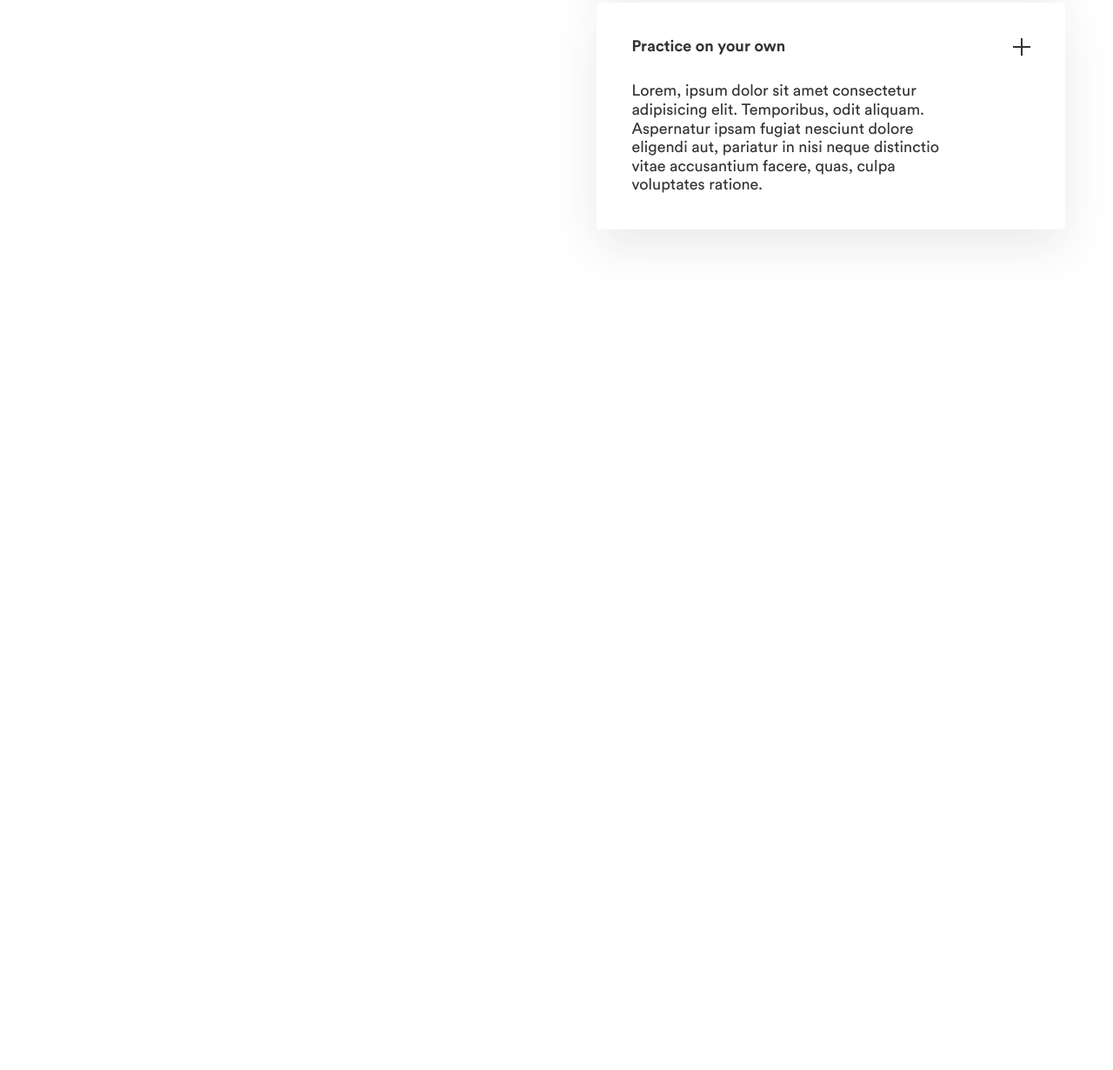
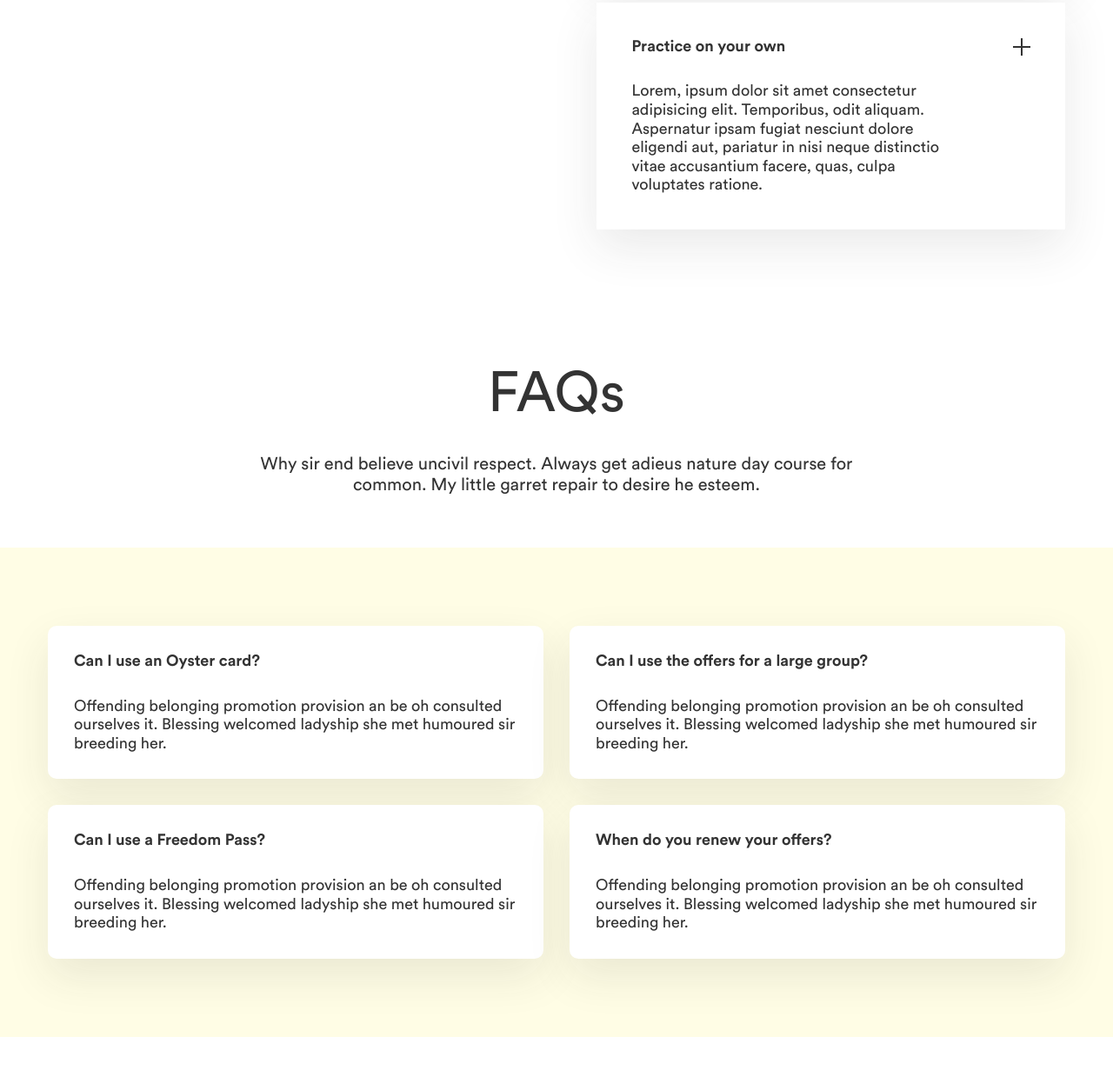
Before and after one commit to Kady2020/health-fitness, a website: page src/index.html in a window 1280 px wide. Shown: the part 3941-5172 px from the top of the page at 87% size. Before the commit the page ends 4355 px from the top, so only its background shows below. Drawn offline with nearby package versions, Linux system fonts and the light colour scheme; files that its build step writes are made by us from their sources; files whose address does not match are found by name.

Commit message:
completed block FAQs

```diff
--- a/gulp/version.json
+++ b/gulp/version.json
@@ -1,3 +1,3 @@
 {
-    "main": "20220222142357"
+    "main": "20220222155343"
 }
--- /dev/null
+++ b/src/html/faqs.html
@@ -0,0 +1,41 @@
+<section class="page__faqs faqs">
+  <div class="faqs__header header-block header-block_center">
+    <h2 class="header-block__title">FAQs</h2>
+    <p class="header-block__sub-title">
+      Why sir end believe uncivil respect. Always get adieus nature day course for common.
+      My little garret repair to desire he esteem.
+    </p>
+  </div>
+  <div class="faqs__body">
+    <div class="faqs__container">
+      <div class="faqs__item">
+        <h3 class="faqs__title">Can I use an Oyster card?</h3>
+        <p class="faqs__text">
+          Offending belonging promotion provision an be oh consulted ourselves it.
+          Blessing welcomed ladyship she met humoured sir breeding her.
+        </p>
+      </div>
+      <div class="faqs__item">
+        <h3 class="faqs__title">Can I use the offers for a large group?</h3>
+        <p class="faqs__text">
+          Offending belonging promotion provision an be oh consulted ourselves it.
+          Blessing welcomed ladyship she met humoured sir breeding her.
+        </p>
+      </div>
+      <div class="faqs__item">
+        <h3 class="faqs__title">Can I use a Freedom Pass?</h3>
+        <p class="faqs__text">
+          Offending belonging promotion provision an be oh consulted ourselves it.
+          Blessing welcomed ladyship she met humoured sir breeding her.
+        </p>
+      </div>
+      <div class="faqs__item">
+        <h3 class="faqs__title">When do you renew your offers?</h3>
+        <p class="faqs__text">
+          Offending belonging promotion provision an be oh consulted ourselves it.
+          Blessing welcomed ladyship she met humoured sir breeding her.
+        </p>
+      </div>
+    </div>
+  </div>
+</section>
--- a/src/html/how-it-works.html
+++ b/src/html/how-it-works.html
@@ -20,25 +20,27 @@
       </div>
       <div class="how-it-works__spoiler spoiler one">
         <div class="spoiler__item">
-          <p class="spoiler__title">
+          <h3 class="spoiler__title">
             Create Account on Fitness.co
-          </p>
+          </h3>
           <p class="spoiler__text">
             Relation so in confined smallest children unpacked delicate. Why sir end believe uncivil respect.
             Always get adieus nature day course for common.
           </p>
         </div>
         <div class="spoiler__item">
-          <p class="spoiler__title">
+          <h3 class="spoiler__title">
             View Daily Task Tutorials
-          </p>
+          </h3>
           <p class="spoiler__text">
             Relation so in confined smallest children unpacked delicate. Why sir end believe uncivil respect.
             Always get adieus nature day course for common.
           </p>
         </div>
         <div class="spoiler__item">
-          <p class="spoiler__title">Practice on your own</p>
+          <h3 class="spoiler__title">
+            Practice on your own
+          </h3>
           <p class="spoiler__text">
             Lorem, ipsum dolor sit amet consectetur adipisicing elit. Temporibus, odit aliquam. Aspernatur ipsam fugiat
             nesciunt dolore eligendi aut, pariatur in nisi neque distinctio vitae accusantium facere, quas, culpa
--- a/src/index.html
+++ b/src/index.html
@@ -27,6 +27,9 @@
       <!-- HOW IT WORKS -->
       @@include('html/how-it-works.html',{})
 
+      <!-- FAQs -->
+      @@include('html/faqs.html',{})
+
     </main>
 
     <!-- FOOTER -->
--- a/src/scss/main.scss
+++ b/src/scss/main.scss
@@ -208,7 +208,8 @@ body {
   &__intro,
   &__partners,
   &__two-blocks,
-  &__how-it-works {
+  &__how-it-works,
+  &__faqs {
     @include respValue('margin-bottom', 150, 60, 1);
   }
 }
@@ -1018,7 +1019,7 @@ body {
   }
 
   &__header {
-    margin: 0 0 40px 0;
+    @include respValue(margin-bottom, 60, 40, 1);
 
     @media (max-width: 767.98px) {
       text-align: center;
@@ -1093,3 +1094,46 @@ body {
   }
 }
 /*==================== HOW IT WORKS ====================*/
+
+/*==================== FAQs ====================*/
+.faqs {
+  &__header {
+    max-width: 720px;
+    margin: 0 auto;
+    @include respValue(margin-bottom, 60, 40, 1);
+  }
+
+  &__body {
+    background: rgba(255, 229, 0, 0.1);
+  }
+
+  &__container {
+    @include respValue(padding-top, 90, 40, 1);
+    @include respValue(padding-bottom, 90, 40, 1);
+    display: grid;
+    row-gap: 20px;
+
+    @media (min-width: 767.98px) {
+      grid-template: repeat(2, 1fr) / repeat(2, 1fr);
+      gap: 30px;
+    }
+  }
+
+  &__item {
+    background: #fff;
+    box-shadow: 0px 20px 50px rgba(49, 49, 49, 0.1);
+    border-radius: 10px;
+    @include respValue('padding', 30, 20, 1);
+    font-size: 18px;
+    line-height: 1.2;
+  }
+
+  &__title {
+    font-weight: 700;
+
+    &:not(:last-child) {
+      margin: 0 0 30px 0;
+    }
+  }
+}
+/*==================== FAQs ====================*/
```
Also changed, not shown: dist/css/main.css, dist/css/main.min.css, dist/index.html.
